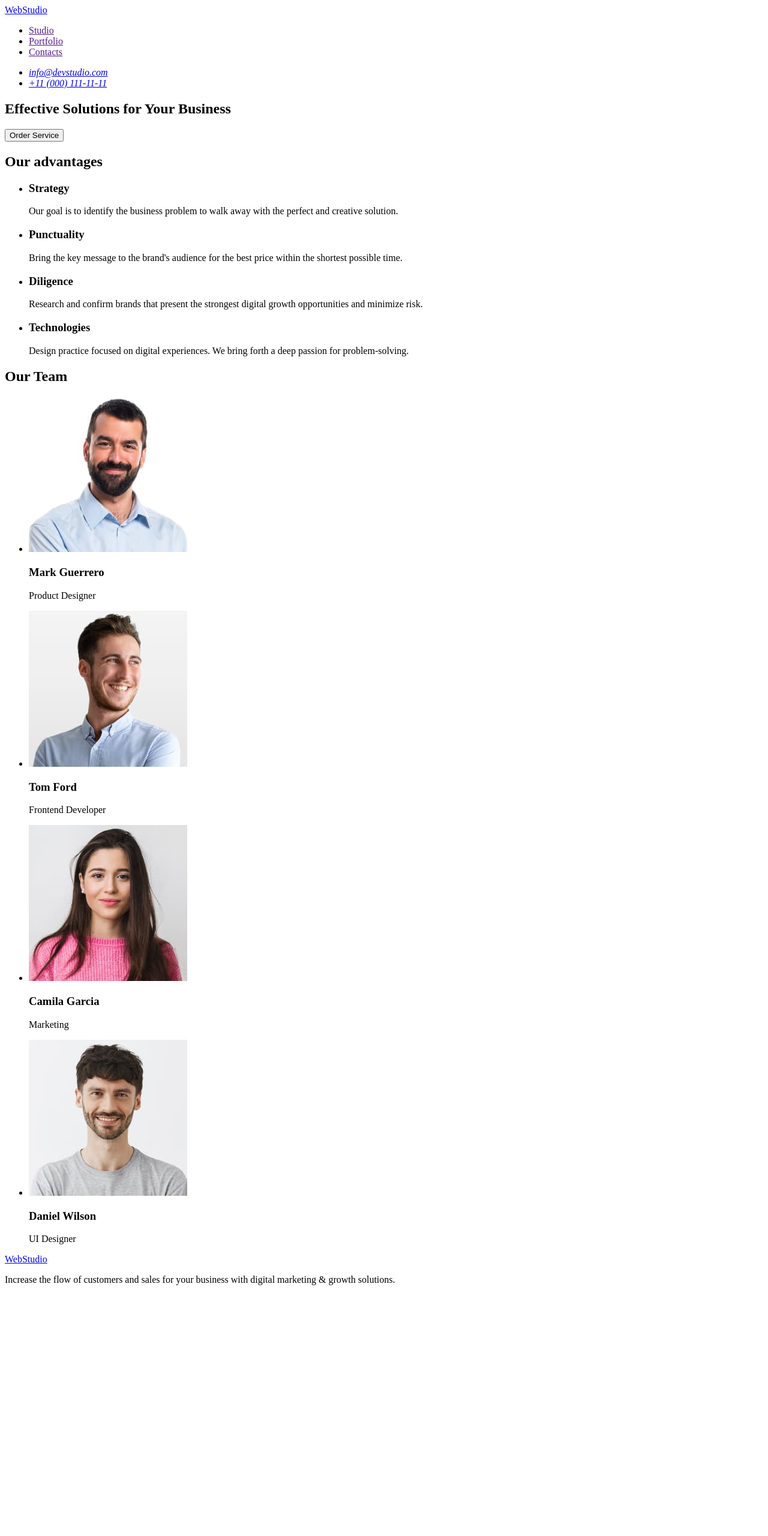
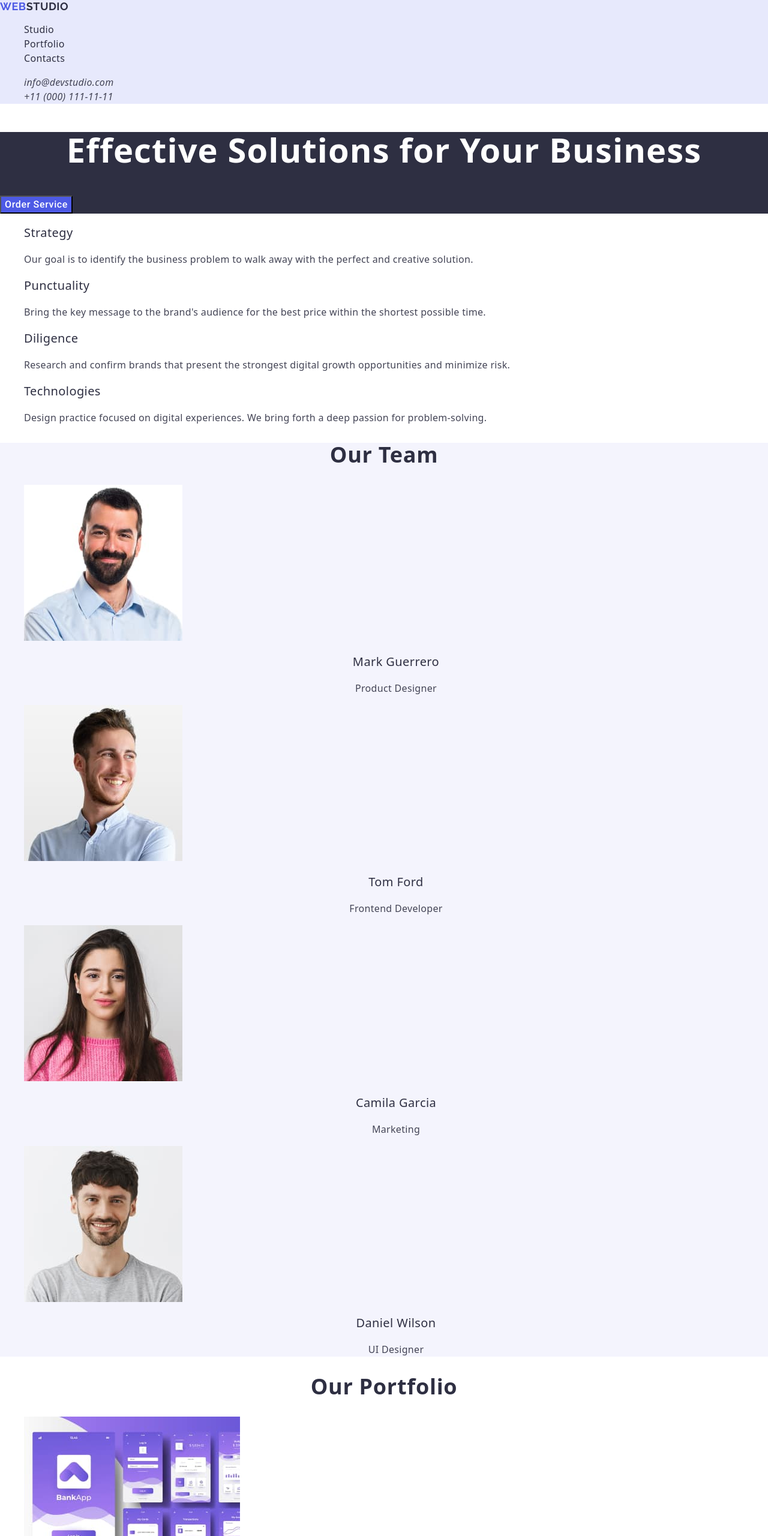
Before and after one commit to OleksandrBidylo/goit-markup-hw-02, a plain HTML site: page index.html in a window 1280 px wide. Shown: the top 2560 px of the page at 60% size. Before the commit the page ends 2158 px from the top, so only its background shows below. Drawn offline with nearby package versions, Linux system fonts and the light colour scheme.

Commit message:
1-st version

```diff
--- /dev/null
+++ b/css/styles.css
@@ -0,0 +1,246 @@
+ul {
+  list-style: none;
+}
+a {
+  text-decoration: none;
+}
+
+body {
+  font-family: "Roboto", sans-serif;
+  color: #2e2f42;
+}
+/* ---header----- */
+.header {
+  background-color: #e7e9fc;
+}
+
+.header-logo {
+  font-family: "Raleway", sans-serif;
+  font-weight: 700;
+  font-size: 18px;
+  line-height: 1.17;
+  letter-spacing: 0.03em;
+  text-transform: uppercase;
+  color: #2e2f42;
+}
+
+.header-logo .accent {
+  font-family: "Raleway", sans-serif;
+  font-weight: 700;
+  font-size: 18px;
+  line-height: 1.17;
+  letter-spacing: 0.03em;
+  text-transform: uppercase;
+  color: #4d5ae5;
+}
+
+.header-list {
+}
+
+.header-item {
+}
+
+.header-link {
+  font-weight: 500;
+  font-size: 16px;
+  line-height: 1.5;
+  letter-spacing: 0.02em;
+  color: #2e2f42;
+}
+
+.header-address {
+}
+
+.header-adress-list {
+}
+
+.header-adress-item {
+}
+
+.header-address-link {
+  font-weight: 400;
+  font-size: 16px;
+  line-height: 1.5;
+  letter-spacing: 0.02em;
+  color: #434455;
+}
+
+.header-link:focus,
+.header-link:hover,
+.header-address-link:focus,
+.header-address-link:hover {
+  color: #9747ff;
+}
+/* -----hero------- */
+.hero-section {
+  background: #2e2f42;
+}
+
+.hero {
+  font-weight: 700;
+  font-size: 56px;
+  line-height: 1.07;
+  letter-spacing: 0.02em;
+  text-align: center;
+  color: #fff;
+}
+
+.hero-btn {
+  font-family: "Roboto", sans-serif;
+  font-weight: 500;
+  font-size: 16px;
+  line-height: 1.5;
+  letter-spacing: 0.04em;
+  color: #fff;
+  background: #4d5ae5;
+  cursor: pointer;
+}
+.hero-btn:focus,
+.hero-btn:hover {
+  background: #404bbf;
+}
+/* -----advantages------- */
+.advantages {
+}
+
+.visually-hidden {
+  position: absolute;
+  width: 1px;
+  height: 1px;
+  margin: -1px;
+  padding: 0;
+  overflow: hidden;
+  clip: rect(0, 0, 0, 0);
+  border: 0;
+}
+
+.advantages-list {
+}
+
+.advantages-item {
+}
+
+.advantages-subtitle {
+  font-weight: 500;
+  font-size: 20px;
+  line-height: 1.2;
+  letter-spacing: 0.02em;
+  color: #2e2f42;
+}
+
+.advantages-text {
+  font-weight: 400;
+  font-size: 16px;
+  line-height: 1.5;
+  letter-spacing: 0.02em;
+  color: #434455;
+}
+/* -----team--------- */
+.team {
+  background: #f4f4fd;
+}
+
+.team-title {
+  font-weight: 700;
+  font-size: 36px;
+  line-height: 1.11;
+  letter-spacing: 0.02em;
+  text-align: center;
+  color: #2e2f42;
+}
+
+.team-list {
+}
+
+.team-item {
+}
+
+.team-image {
+}
+
+.team-subtitle {
+  font-weight: 500;
+  font-size: 20px;
+  line-height: 1.2;
+  letter-spacing: 0.02em;
+  text-align: center;
+  color: #2e2f42;
+}
+
+.team-text {
+  font-size: 16px;
+  line-height: 1.5;
+  letter-spacing: 0.02em;
+  text-align: center;
+  color: #434455;
+}
+/* ------portfolio---------- */
+
+.portfolio {
+}
+
+.portfolio-title {
+  font-weight: 700;
+  font-size: 36px;
+  line-height: 1.11;
+  letter-spacing: 0.02em;
+  text-align: center;
+  color: #2e2f42;
+}
+
+.portfolio-list {
+}
+
+.portfolio-item {
+}
+
+.portfolio-image {
+}
+
+.portfolio-subtitle {
+  font-weight: 500;
+  font-size: 20px;
+  line-height: 1.2;
+  letter-spacing: 0.02em;
+  color: #2e2f42;
+}
+
+.portfolio-text {
+  font-size: 16px;
+  line-height: 1.5;
+  letter-spacing: 0.02em;
+  color: #434455;
+}
+
+/* -----footer------ */
+.footer {
+  background: #2e2f42;
+}
+
+.footer-logo {
+  font-family: "Raleway", sans-serif;
+  font-weight: 700;
+  font-size: 18px;
+  line-height: 1.16667;
+  letter-spacing: 0.03em;
+  text-transform: uppercase;
+  color: #f4f4fd;
+}
+
+.footer-logo .accent {
+  font-family: "Raleway", sans-serif;
+  font-weight: 700;
+  font-size: 18px;
+  line-height: 1.16667;
+  letter-spacing: 0.03em;
+  text-transform: uppercase;
+  color: #4d5ae5;
+}
+.footer-text {
+  font-family: "Roboto", sans-serif;
+
+  font-size: 16px;
+  line-height: 1.5;
+  letter-spacing: 0.02em;
+  color: #f4f4fd;
+}
--- a/index.html
+++ b/index.html
@@ -4,112 +4,218 @@
     <meta charset="UTF-8" />
     <meta name="viewport" content="width=device-width, initial-scale=1.0" />
     <title>WEBSTUDIO</title>
+    <link rel="stylesheet" href="./css/styles.css" />
+    <link
+      rel="stylesheet"
+      href="https://cdnjs.cloudflare.com/ajax/libs/modern-normalize/2.0.0/modern-normalize.min.css"
+      integrity="sha512-4xo8blKMVCiXpTaLzQSLSw3KFOVPWhm/TRtuPVc4WG6kUgjH6J03IBuG7JZPkcWMxJ5huwaBpOpnwYElP/m6wg=="
+      crossorigin="anonymous"
+      referrerpolicy="no-referrer"
+    />
+
+    <link rel="preconnect" href="https://fonts.googleapis.com" />
+    <link rel="preconnect" href="https://fonts.gstatic.com" crossorigin />
+    <link
+      href="https://fonts.googleapis.com/css2?family=Raleway:wght@700&family=Roboto:wght@400;500;700;&display=swap"
+      rel="stylesheet"
+    />
   </head>
   <body>
-    <header>
+    <header class="header">
       <nav>
-        <a href="./index.html">WebStudio</a>
-        <ul>
-          <li><a href="">Studio</a></li>
-          <li><a href="">Portfolio</a></li>
-          <li><a href="">Contacts</a></li>
+        <a class="header-logo" href="./index.html"
+          ><span class="accent">Web</span>Studio</a
+        >
+        <ul class="header-list">
+          <li class="header-item"><a class="header-link" href="">Studio</a></li>
+          <li class="header-item">
+            <a class="header-link" href="">Portfolio</a>
+          </li>
+          <li class="header-item">
+            <a class="header-link" href="">Contacts</a>
+          </li>
         </ul>
       </nav>
 
-      <address>
-        <ul>
-          <li><a href="mailto:info@devstudio.com">info@devstudio.com</a></li>
-          <li><a href="tel:+110001111111">+11 (000) 111-11-11</a></li>
+      <address class="header-address">
+        <ul class="header-adress-list">
+          <li class="header-adress-item">
+            <a class="header-address-link" href="mailto:info@devstudio.com"
+              >info@devstudio.com</a
+            >
+          </li>
+          <li class="header-adress-item">
+            <a class="header-address-link" href="tel:+110001111111"
+              >+11 (000) 111-11-11</a
+            >
+          </li>
         </ul>
       </address>
     </header>
     <main>
-      <section>
-        <h1>Effective Solutions for Your Business</h1>
-        <button type="button">Order Service</button>
+      <section class="hero-section">
+        <h1 class="hero">Effective Solutions for Your Business</h1>
+        <button class="hero-btn" type="button">Order Service</button>
       </section>
-      <section>
-        <h2>Our advantages</h2>
-        <ul>
-          <li>
-            <h3>Strategy</h3>
-            <p>
+      <section class="advantages">
+        <h2 class="visually-hidden">Our advantages</h2>
+        <ul class="advantages-list">
+          <li class="advantages-item">
+            <h3 class="advantages-subtitle">Strategy</h3>
+            <p class="advantages-text">
               Our goal is to identify the business problem to walk away with the
               perfect and creative solution.
             </p>
           </li>
-          <li>
-            <h3>Punctuality</h3>
-            <p>
+          <li class="advantages-item">
+            <h3 class="advantages-subtitle">Punctuality</h3>
+            <p class="advantages-text">
               Bring the key message to the brand's audience for the best price
               within the shortest possible time.
             </p>
           </li>
-          <li>
-            <h3>Diligence</h3>
-            <p>
+          <li class="advantages-item">
+            <h3 class="advantages-subtitle">Diligence</h3>
+            <p class="advantages-text">
               Research and confirm brands that present the strongest digital
               growth opportunities and minimize risk.
             </p>
           </li>
-          <li>
-            <h3>Technologies</h3>
-            <p>
+          <li class="advantages-item">
+            <h3 class="advantages-subtitle">Technologies</h3>
+            <p class="advantages-text">
               Design practice focused on digital experiences. We bring forth a
               deep passion for problem-solving.
             </p>
           </li>
         </ul>
       </section>
-      <section>
-        <h2>Our Team</h2>
-        <ul>
-          <li>
+      <section class="team">
+        <h2 class="team-title">Our Team</h2>
+        <ul class="team-list">
+          <li class="team-item">
             <img
               src="./images/people1.jpg"
               alt="man with black beard"
               width="264"
               height="260"
+              class="team-image"
             />
-            <h3>Mark Guerrero</h3>
-            <p>Product Designer</p>
+            <h3 class="team-subtitle">Mark Guerrero</h3>
+            <p class="team-text">Product Designer</p>
           </li>
-          <li>
+          <li class="team-item">
             <img
               src="./images/people2.jpg"
               alt="man with fair-haired beard "
               width="264"
               height="260"
+              class="team-image"
             />
-            <h3>Tom Ford</h3>
-            <p>Frontend Developer</p>
+            <h3 class="team-subtitle">Tom Ford</h3>
+            <p class="team-text">Frontend Developer</p>
           </li>
-          <li>
+          <li class="team-item">
             <img
               src="./images/people3.jpg"
               alt="woman with brown hair"
               width="264"
               height="260"
+              class="team-image"
             />
-            <h3>Camila Garcia</h3>
-            <p>Marketing</p>
+            <h3 class="team-subtitle">Camila Garcia</h3>
+            <p class="team-text">Marketing</p>
           </li>
-          <li>
+          <li class="team-item">
             <img
               src="./images/people4.jpg"
               alt="man with brown beard"
               width="264"
               height="260"
+              class="team-image"
             />
-            <h3>Daniel Wilson</h3>
-            <p>UI Designer</p>
+            <h3 class="team-subtitle">Daniel Wilson</h3>
+            <p class="team-text">UI Designer</p>
+          </li>
+        </ul>
+      </section>
+      <section class="portfolio">
+        <h2 class="portfolio-title">Our Portfolio</h2>
+        <ul class="portfolio-list">
+          <li class="portfolio-item">
+            <img
+              src="./images/ourp1.jpg"
+              alt="app-photo"
+              width="360"
+              height="300"
+              class="portfolio-image"
+            />
+            <h3 class="portfolio-subtitle">Banking App</h3>
+            <p class="portfolio-text">App</p>
+          </li>
+          <li class="portfolio-item">
+            <img
+              src="./images/ourp2.jpg"
+              alt="scan-photo"
+              width="360"
+              height="300"
+              class="portfolio-image"
+            />
+            <h3 class="portfolio-subtitle">Cashless Payment</h3>
+            <p class="portfolio-text">Marketing</p>
+          </li>
+          <li class="portfolio-item">
+            <img
+              src="./images/ourp3.jpg"
+              alt="showing-our-app"
+              width="360"
+              height="300"
+              class="portfolio-image"
+            />
+            <h3 class="portfolio-subtitle">Meditation App</h3>
+            <p class="portfolio-text">App</p>
+          </li>
+          <li class="portfolio-item">
+            <img
+              src="./images/ourp4.jpg"
+              alt="our-taxi-app"
+              width="360"
+              height="300"
+              class="portfolio-image"
+            />
+            <h3 class="portfolio-subtitle">Taxi Service</h3>
+            <p class="portfolio-text">Marketing</p>
+          </li>
+          <li class="portfolio-item">
+            <img
+              src="./images/ourp5.jpg"
+              alt="our-screen-il"
+              width="360"
+              height="300"
+              class="portfolio-image"
+            />
+            <h3 class="portfolio-subtitle">Screen Illustrations</h3>
+            <p class="portfolio-text">Design</p>
+          </li>
+          <li class="portfolio-item">
+            <img
+              src="./images/ourp6.jpg"
+              alt="our-courses"
+              width="360"
+              height="300"
+              class="portfolio-image"
+            />
+            <h3 class="portfolio-subtitle">Online Courses</h3>
+            <p class="portfolio-text">Marketing</p>
           </li>
         </ul>
       </section>
     </main>
-    <footer>
-      <a href="./index.html">WebStudio</a>
-      <p>
+    <footer class="footer">
+      <a class="footer-logo" href="./index.html"
+        ><span class="accent">Web</span>Studio</a
+      >
+      <p class="footer-text">
         Increase the flow of customers and sales for your business with digital
         marketing & growth solutions.
       </p>
```
Also changed, not shown: images/ourp1.jpg (added), images/ourp2.jpg (added), images/ourp3.jpg (added), images/ourp4.jpg (added), images/ourp5.jpg (added), images/ourp6.jpg (added).
